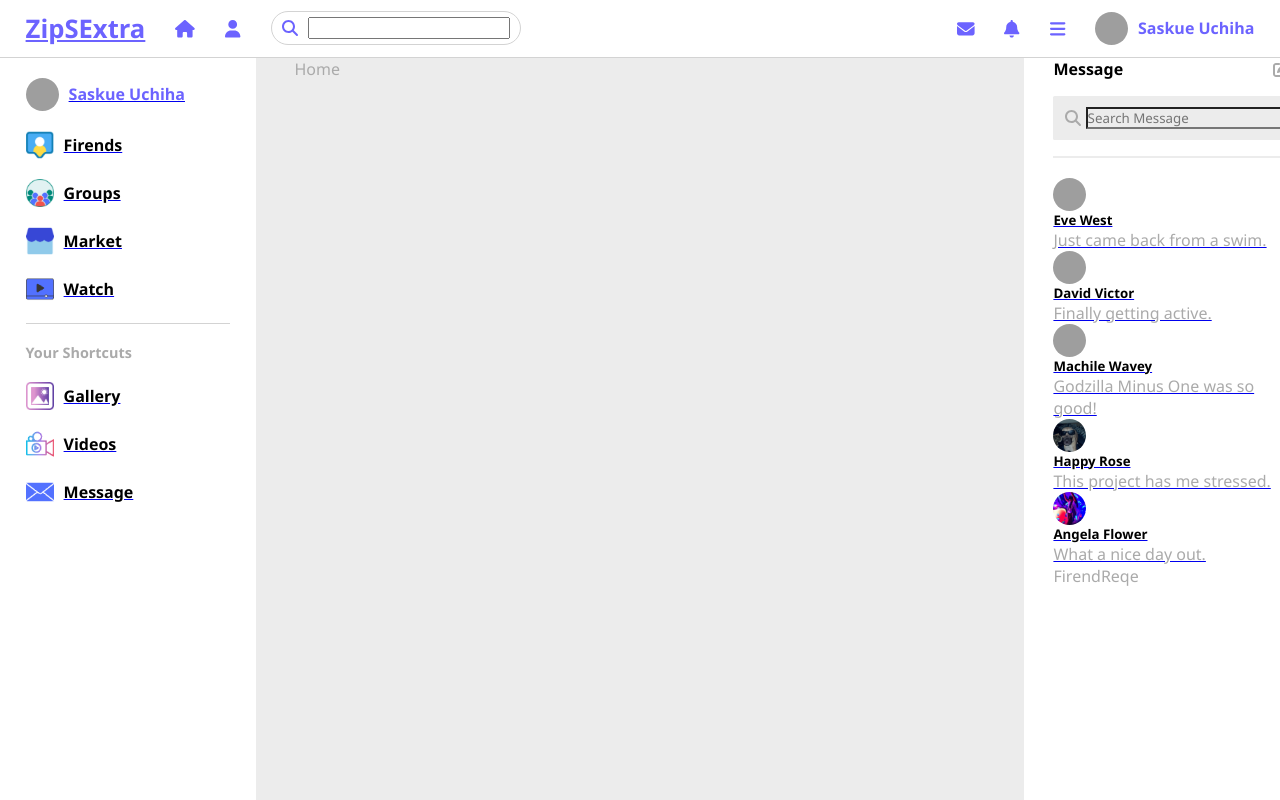
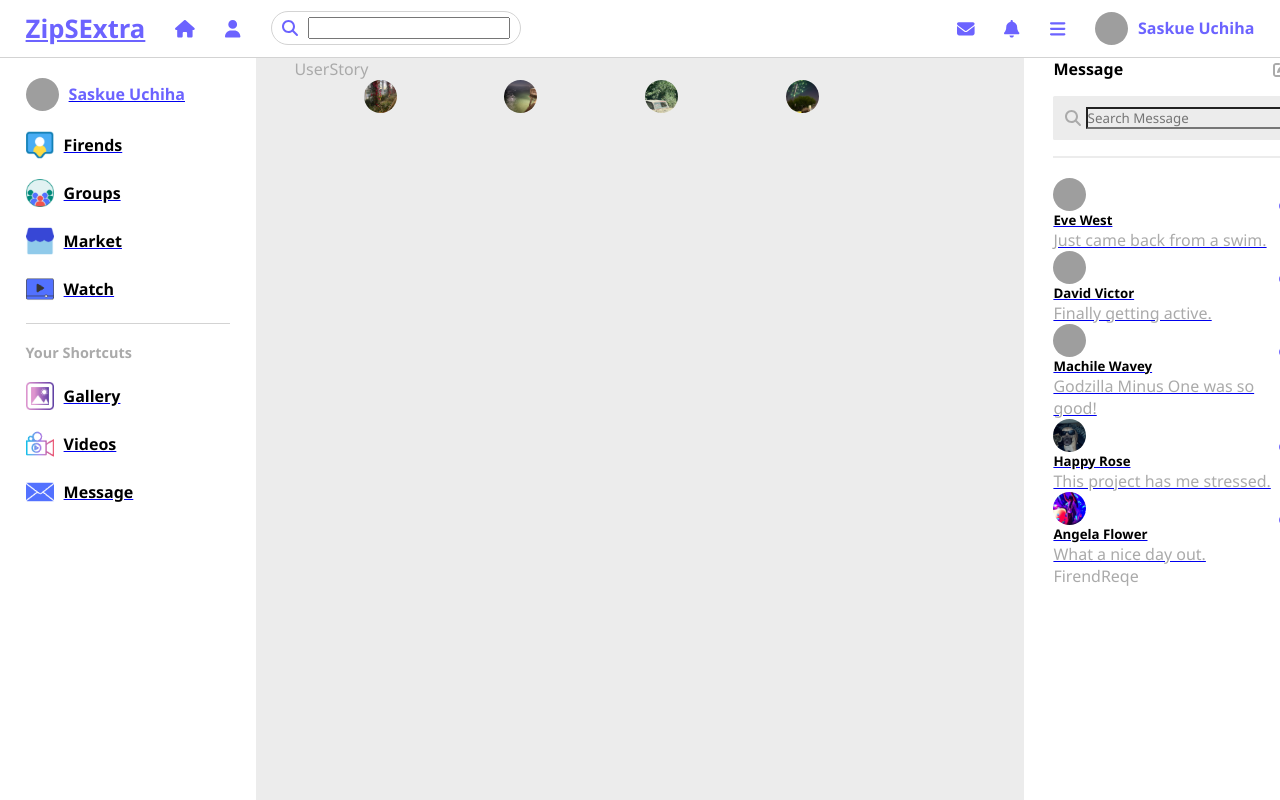
Before and after one commit to AngelShex/Project-3-ZipS, a React (Vite) app: page / in a window 1280 px wide. Shown: the top 800 px of the page. Built offline with nearby package versions, Linux system fonts and the light colour scheme; grey boxes are pictures that could not be loaded.

Commit message:
working on the user profiles

```diff
--- a/src/components/message/message.css
+++ b/src/components/message/message.css
@@ -28,5 +28,16 @@
     height: .1rem;
     background: var(--color-bg);
     margin-bottom: 20px;
-
 }
+.message .user{
+    position: relative;
+}
+.green-active{
+    height: 10px;
+    width: 10px;
+    background: var(--color-primary);
+    position: absolute;
+    bottom: 0;
+    right: 0;
+    border-radius: 50%;
+}
--- /dev/null
+++ b/src/components/stories/Stories.jsx
@@ -0,0 +1,38 @@
+import React from 'react'
+
+//Fake Apis..........
+import {Swiper, SwiperSlide} from 'swiper/react'
+import 'swiper/css'
+
+//Fake Apis..........
+import StoriesData from '../../FackApis/StoriesData'
+
+
+// Componetns.........
+import UserStory from './UserStory'
+
+
+
+export default function Stories() {
+    return (
+        <div className='stories'>
+           <UserStory />
+
+           <Swiper style={{width:'80%'}}
+           slidesPerView={4}
+           spaceBetween={10} >
+            {
+                 StoriesData.map(story =>(
+                    <SwiperSlide>
+                <div className="story" key={story.id}>
+                  <div className="user">
+                    <img src={story.storyProfile} alt="" />
+                  </div>
+                </div>
+              </SwiperSlide>
+                 ))
+                 }
+           </Swiper>
+        </div>
+    )
+}
--- /dev/null
+++ b/src/components/stories/UserStory.jsx
@@ -0,0 +1,7 @@
+import React from 'react'
+
+export default function UserStory() {
+    return (
+        <div>UserStory</div>
+    )
+}
--- a/src/pages/home/Home.jsx
+++ b/src/pages/home/Home.jsx
@@ -1,7 +1,10 @@
-import React from 'react'
+//componets
+import Stories from '../../components/stories/Stories'
 
 export default function Home() {
     return (
-        <div>Home</div>
+        <>
+         <Stories />
+        </>
     )
 }
```
Also changed, not shown: src/components/stories/stories.css (added).
